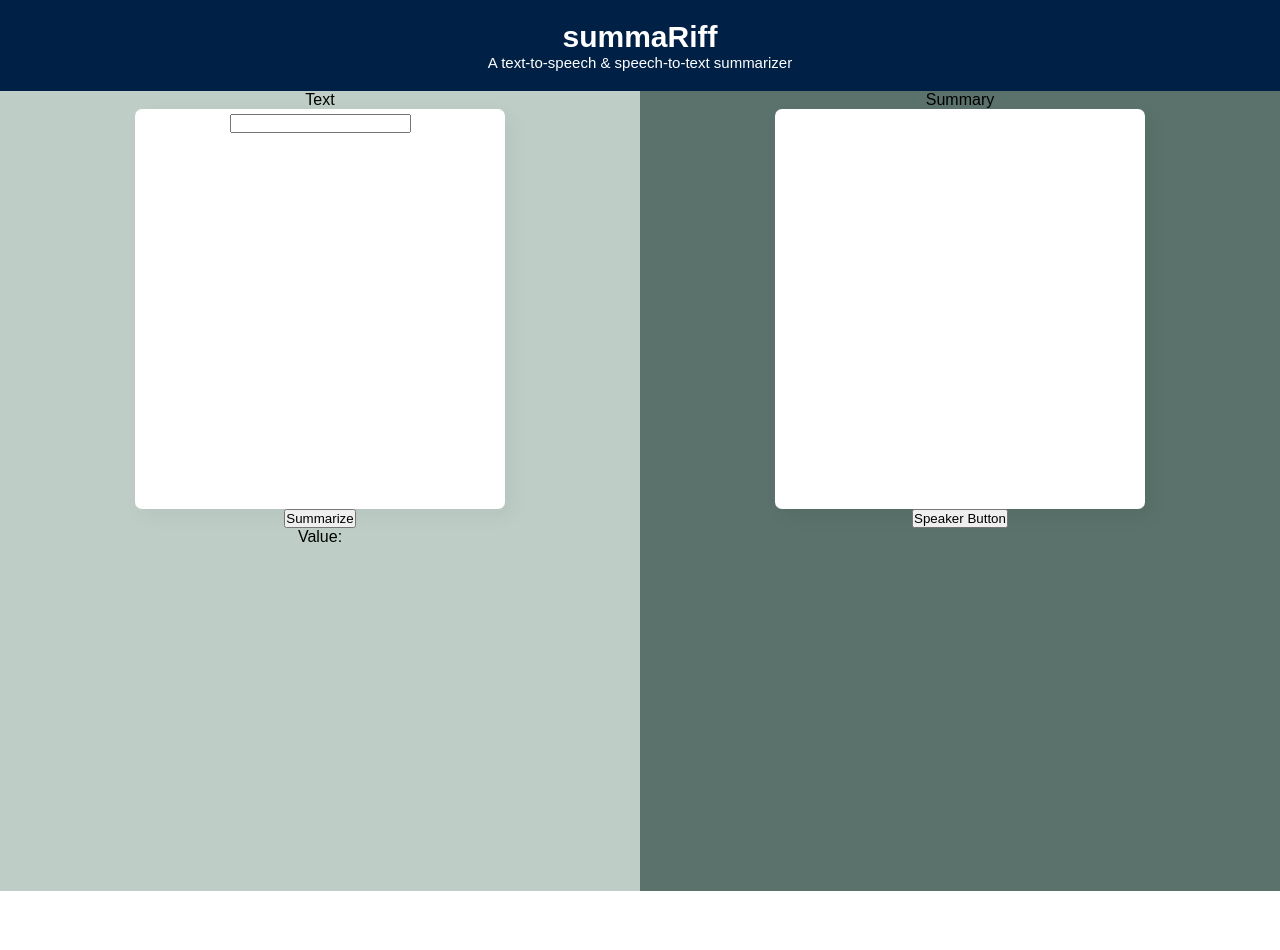
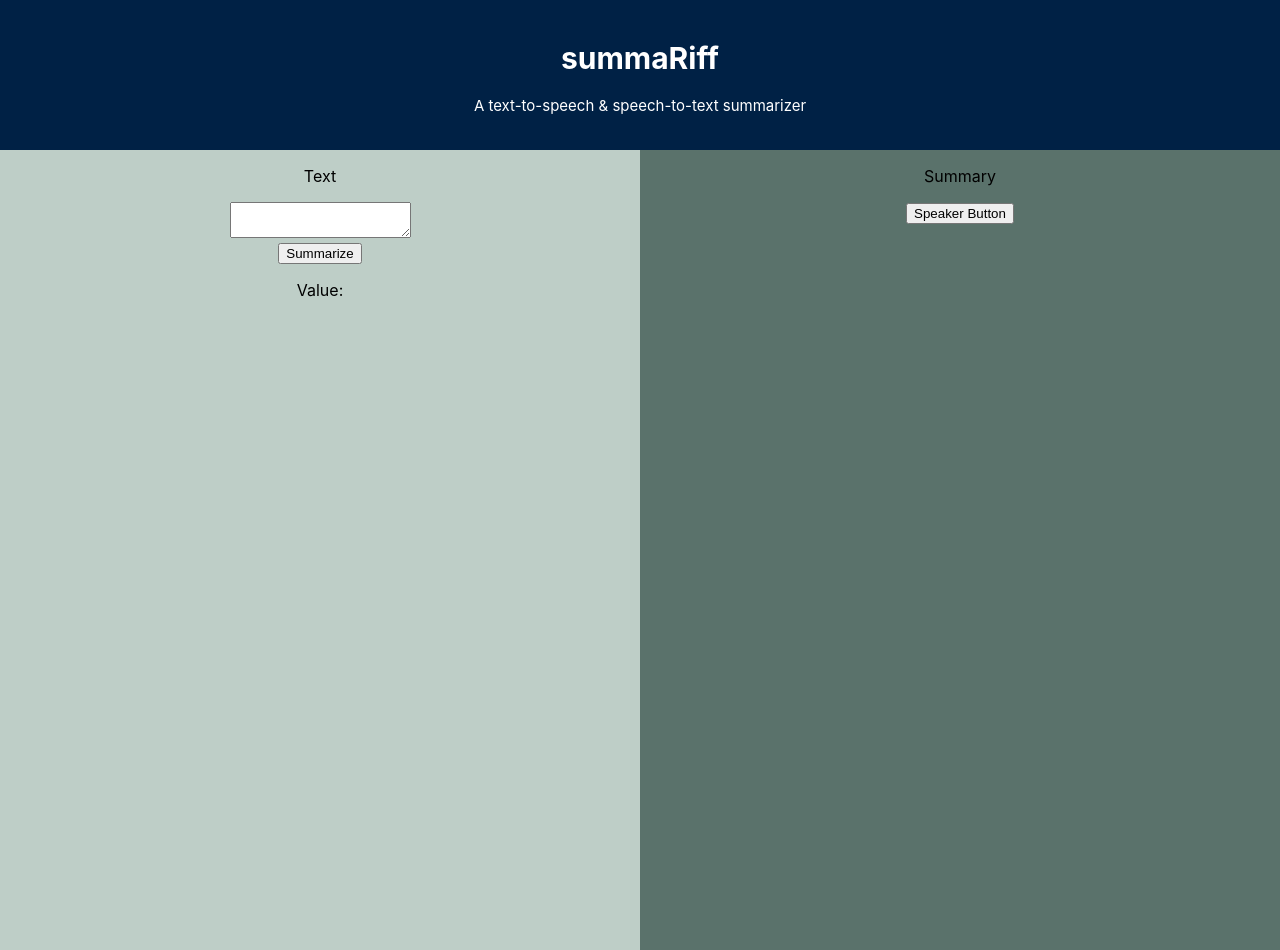
Before and after one commit to nlmanama/cmd-f-2023, a React (Create React App) app: page / in a window 1280 px wide. Before the commit the page ends 891 px from the top, so only its background shows below. Built offline with nearby package versions, Linux system fonts and the light colour scheme.

Commit message:
Get input from textArea

```diff
--- a/src/pages/HomePage.js
+++ b/src/pages/HomePage.js
@@ -5,7 +5,7 @@ export default function HomePage () {
 
     const [value, setValue] = useState("");
     const handleButtonClick = () => {
-        setValue(document.getElementById("textfield").value);
+        setValue(document.getElementById("textarea").value);
 
     }
 
@@ -21,7 +21,7 @@ export default function HomePage () {
                 <p><center>Text</center></p>
                 <div class="wrapper">
                 <div class = "textArea"><center>
-                    <input type="text" id="textfield" />
+                    <textarea id="textarea"></textarea>
                     </center>
                 </div>
                 </div>
--- a/src/pages/Style.css
+++ b/src/pages/Style.css
@@ -26,48 +26,4 @@
     content: "";
     display: table;
     clear: both;
-  }
-
-  @import url('https://fonts.googleapis.com/css2?family=Poppins:wght@400;500;600;700&display=swap');
-  *{
-    margin: 0;
-    padding: 0;
-    box-sizing: border-box;
-    font-family: 'Poppins', sans-serif;
-  }
-  .wrapper{
-    width: 370px;
-    height: 400px;
-    float: center;
-    padding: 5px 7px;
-    border-radius: 7px;
-    background: #fff;
-    box-shadow: 7px 7px 20px rgba(0,0,0,0.05);
-  }
-  .wrapper header{
-    font-size: 28px;
-    font-weight: 500;
-    text-align: center;
-  }
-  .wrapper textArea{
-    width: 100%;
-    height: 100%;
-    border: 0;
-    resize: none;
-  }
-  .wrapper form{
-    margin: 35px 0 20px;
-  }
-  form .row{
-    display: flex;
-    margin-bottom: 20px;
-    flex-direction: column;
-  }
-  .wrapper header{
-    font-size: 28px;
-    font-weight: 500;
-    text-align: center;
-  }
-  .wrapper form{
-    margin: 35px 0 20px;
-  }
+}
```
